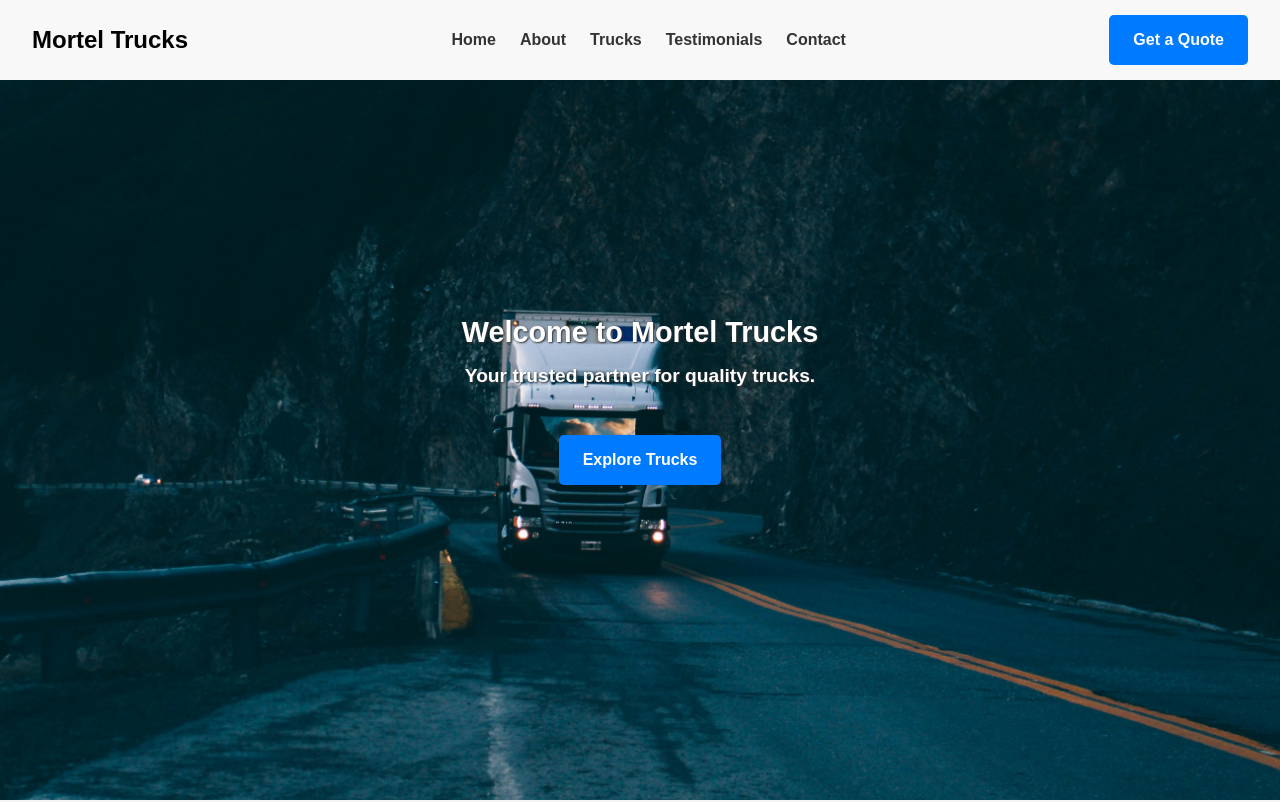
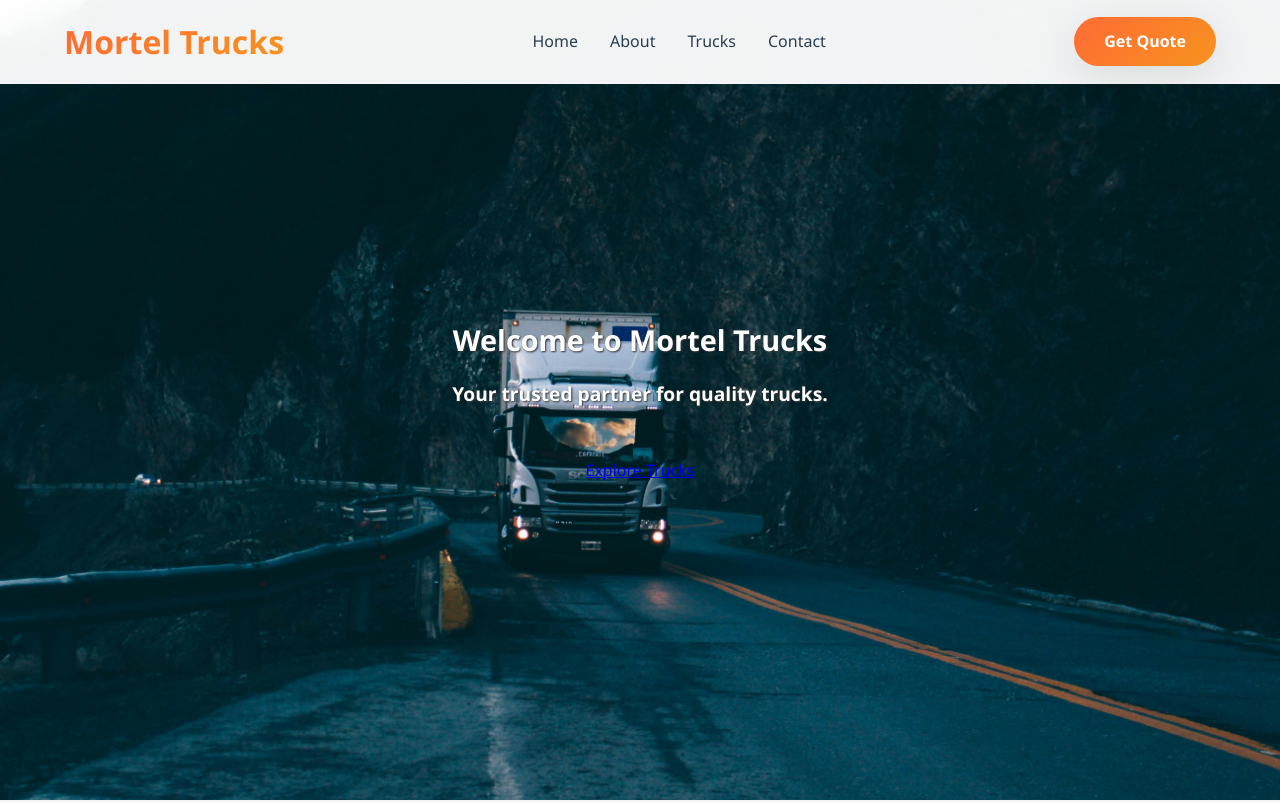
Before and after one commit to hayagerwin/mortel-trucks, a plain HTML site: page index.html in a window 1280 px wide. Shown: the top 802 px of the page. Drawn offline with Linux system fonts and the light colour scheme.

Commit message:
Revamp navigation
Improve navigation bar styling
Included scroll effect for better UX

```diff
--- a/assets/css/styles.css
+++ b/assets/css/styles.css
@@ -2,47 +2,126 @@
   margin: 0;
   padding: 0;
   box-sizing: border-box;
-  font-family: "Arial", sans-serif;
 }
 
+:root {
+  --primary-color: #ff6b35;
+  --secondary-color: #1a1a2e;
+  --accent-color: #0f3460;
+  --text-light: #ffffff;
+  --text-dark: #2c3e50;
+  --gradient-1: linear-gradient(135deg, #667eea 0%, #764ba2 100%);
+  --gradient-2: linear-gradient(135deg, #ff6b35 0%, #f7931e 100%);
+  --gradient-3: linear-gradient(135deg, #1a1a2e 0%, #16213e 100%);
+  --shadow-light: 0 10px 40px rgba(0, 0, 0, 0.1);
+  --shadow-heavy: 0 20px 60px rgba(0, 0, 0, 0.3);
+}
+
+html {
+  scroll-behavior: smooth;
+}
+
+body {
+  font-family: "Segoe UI", Tahoma, Geneva, Verdana, sans-serif;
+  line-height: 1.6;
+  color: var(--text-dark);
+  overflow-x: hidden;
+}
+
+/* Navigation */
 .navbar {
+  position: fixed;
+  top: 0;
+  width: 100%;
+  padding: 1rem 5%;
+  background: rgba(255, 255, 255, 0.95);
+  backdrop-filter: blur(20px);
+  border-bottom: 1px solid rgba(255, 255, 255, 0.2);
+  z-index: 1000;
+  transition: all 0.3s ease;
+}
+
+.navbar.scrolled {
+  background: rgba(26, 26, 46, 0.95);
+  color: white;
+}
+
+.navbar.scrolled .nav-links a {
+  color: white;
+}
+
+.navbar.scrolled .logo {
+  color: white;
+}
+
+.nav-container {
   display: flex;
   justify-content: space-between;
   align-items: center;
-  padding: 1rem 2rem;
-  height: 80px;
-  background-color: #f8f8f8;
-  position: fixed;
-  width: 100%;
-  top: 0;
+  max-width: 1200px;
+  margin: 0 auto;
+}
+
+.logo {
+  font-size: 2rem;
+  font-weight: 800;
+  background: var(--gradient-2);
+  -webkit-background-clip: text;
+  -webkit-text-fill-color: transparent;
+  background-clip: text;
 }
 
 .nav-links {
+  display: flex;
   list-style: none;
-  display: flex;
-  gap: 1.5rem;
+  gap: 2rem;
 }
 
 .nav-links a {
-  color: #333;
   text-decoration: none;
-  font-weight: bold;
+  color: var(--text-dark);
+  font-weight: 500;
+  position: relative;
+  transition: all 0.3s ease;
 }
 
-.btn {
-  padding: 1rem 1.5rem;
-  border: none;
-  cursor: pointer;
-  text-decoration: none;
-  font-weight: bold;
+.nav-links a:hover {
+  color: var(--primary-color);
+  transform: translateY(-2px);
 }
 
-.btn-primary {
-  background-color: #007bff;
-  color: #fff;
-  border-radius: 5px;
+.nav-links a::after {
+  content: "";
+  position: absolute;
+  bottom: -5px;
+  left: 0;
+  width: 0;
+  height: 2px;
+  background: var(--gradient-2);
+  transition: width 0.3s ease;
 }
 
+.nav-links a:hover::after {
+  width: 100%;
+}
+
+.cta-btn {
+  padding: 12px 30px;
+  background: var(--gradient-2);
+  color: white;
+  text-decoration: none;
+  border-radius: 50px;
+  font-weight: 600;
+  transition: all 0.3s ease;
+  box-shadow: var(--shadow-light);
+}
+
+.cta-btn:hover {
+  transform: translateY(-3px);
+  box-shadow: var(--shadow-heavy);
+}
+
+/* Hero Section */
 .hero {
   background: url("../images/hero-bg.jpg") center center / cover no-repeat;
   height: 100vh;
--- /dev/null
+++ b/assets/js/scripts.js
@@ -0,0 +1,9 @@
+// Navbar scroll effect
+window.addEventListener("scroll", function () {
+  const navbar = document.getElementById("navbar");
+  if (window.scrollY > 100) {
+    navbar.classList.add("scrolled");
+  } else {
+    navbar.classList.remove("scrolled");
+  }
+});
--- a/index.html
+++ b/index.html
@@ -7,20 +7,19 @@
     <title>Mortel Trucks</title>
   </head>
   <body>
-    <!-- Navbar -->
-    <header>
-      <nav class="navbar">
-        <h1 class="logo">Mortel Trucks</h1>
+    <!-- Navigation -->
+    <nav class="navbar" id="navbar">
+        <div class="nav-container">
+            <div class="logo">Mortel Trucks</div>
             <ul class="nav-links">
                 <li><a href="#home">Home</a></li>
                 <li><a href="#about">About</a></li>
                 <li><a href="#trucks">Trucks</a></li>
-          <li><a href="#testimonials">Testimonials</a></li>
                 <li><a href="#contact">Contact</a></li>
             </ul>
-        <a href="#contact" class="btn btn-primary">Get a Quote</a>
+            <a href="#contact" class="cta-btn">Get Quote</a>
+        </div>
     </nav>
-    </header>
 
     <!-- Hero Section -->
     <section id="home" class="hero section">
@@ -99,5 +98,7 @@
     <footer class="footer">
       <p>&copy; 2024 Mortel Trucks. All rights reserved.</p>
     </footer>
+
+    <script src="./assets/js/scripts.js"></script>
   </body>
 </html>
```
Lines whose indentation alone changed are shown as unchanged.
